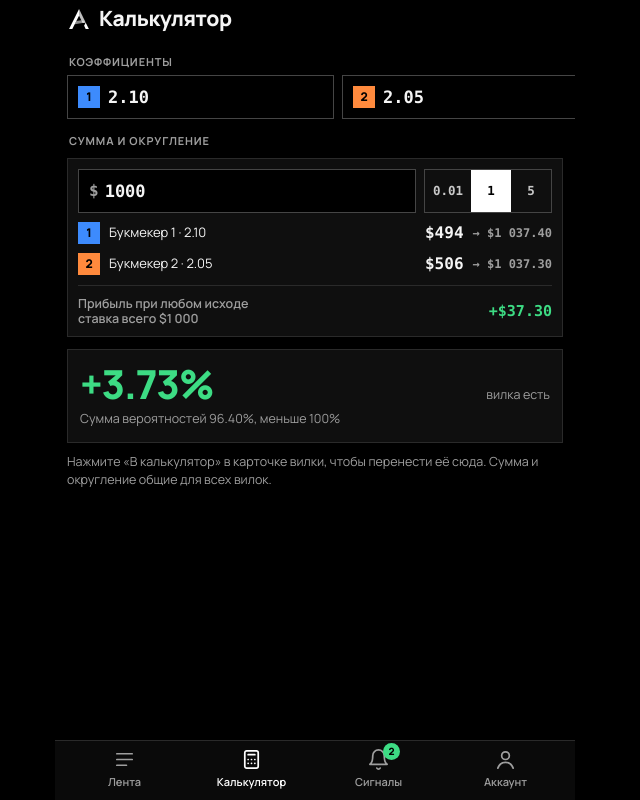
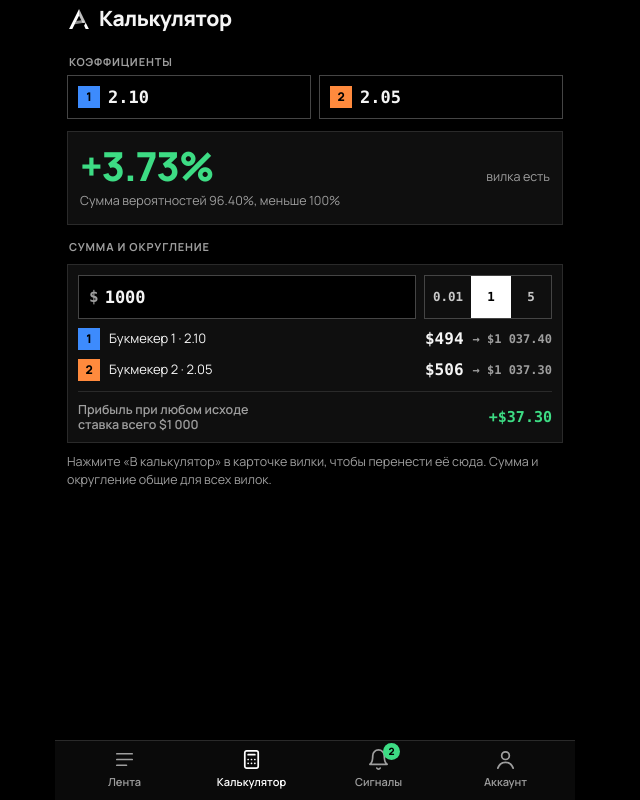
Before and after one commit to nikolya11490/alma-tg-preview, a plain HTML site: page index.html in a window 1280 px wide. Both pictures are taken after a click on the button "Калькулятор". Shown: the whole page, without its empty margins (325-965 px from the left). Drawn offline with Linux system fonts and the light colour scheme.

Commit message:
Мини-приложение · 2026-11-17 13:13

```diff
--- a/index.html
+++ b/index.html
@@ -30,7 +30,7 @@ svg{display:block}
 .hdr .live{display:inline-flex;align-items:center;gap:7px;font:700 11px/1 var(--body);letter-spacing:.06em;color:var(--text2);padding:6px 9px;border:1px solid var(--border-strong);white-space:nowrap}
 .hdr .live:before{content:"";width:6px;height:6px;background:var(--up);border-radius:50%;animation:bl 1.6s infinite}
 @keyframes bl{50%{opacity:.25}}
-.view{position:absolute;left:0;right:0;top:calc(var(--st) + 46px);bottom:calc(var(--tabh) + var(--mbh));overflow-y:auto;-webkit-overflow-scrolling:touch;padding:4px 12px 20px;display:none}
+.view{position:absolute;left:0;right:0;top:calc(var(--st) + 46px);bottom:calc(var(--tabh) + var(--mbh));overflow-y:auto;overflow-x:hidden;-webkit-overflow-scrolling:touch;padding:4px 12px 20px;display:none}
 .view.on{display:block}
 /* вкладки */
 .tabs{position:absolute;left:0;right:0;bottom:0;height:var(--tabh);padding:7px 6px var(--sbm);border-top:1px solid var(--border);background:#0a0a0a;display:grid;grid-template-columns:repeat(4,1fr);z-index:6}
@@ -135,7 +135,7 @@ svg{display:block}
 .tot b{color:var(--up);font:700 15px/1 var(--mono)}
 .tot b.dn{color:var(--down)}
 .lbl{font:700 11px/1 var(--body);letter-spacing:.08em;color:var(--text3);text-transform:uppercase;margin:16px 2px 8px}
-.kin{display:grid;grid-template-columns:1fr 1fr;gap:8px}
+.kin{display:grid;grid-template-columns:minmax(0,1fr) minmax(0,1fr);gap:8px}.kin .fld{min-width:0}.fld input{width:100%}
 .kin .fld span{width:22px;height:22px;display:grid;place-items:center;color:#000;font:800 12px/1 var(--body);margin-right:8px}
 .big{font:800 40px/1 var(--body);letter-spacing:-.03em}
 .calcres{margin-top:12px;background:var(--surface);border:1px solid var(--border);padding:14px 12px}
@@ -496,7 +496,7 @@ function arbClick(e){
   var a=e.target.closest('[data-a]');
   if(a&&a.dataset.a==='oth'){hap('sel');a.parentNode.classList.toggle('cl');return}
   if(a&&a.dataset.a==='cp'){var r=arbSnap;copy(stakeText(r.k,r.b),'Ставки скопированы');return}
-  if(a&&a.dataset.a==='tocalc'){var r2=arbSnap;CK={k:[f2(r2.k[0]),f2(r2.k[1])],b:r2.b.slice()};closeSheet();go('calc');renderCalc();return}
+  if(a&&a.dataset.a==='tocalc'){var r2=arbSnap;CK={k:[f2(r2.k[0]),f2(r2.k[1])],b:r2.b.slice()};save('ck',CK);var vc=$('#v-calc');vc.innerHTML='';closeSheet();go('calc');renderCalc();return}
   var s=e.target.closest('[data-seg] button');if(s){CALC.rnd=+s.dataset.v;save('calc',CALC);hap('sel');rerenderCalcs();return}
 }
 function calcInput(e){var t=e.target;if(t.dataset.in==='sum'){var v=parseFloat(t.value.replace(',','.'));if(v>0&&v<1e7){CALC.sum=v;save('calc',CALC);if(openId||arbSnap)updArb()}}}
@@ -509,7 +509,7 @@ function renderCalc(){
   var r=okk?roi(k):0;
   var head='<div class="lbl" style="margin-top:6px">Коэффициенты</div><div class="kin">'+[0,1].map(function(i){return '<label class="fld"><span style="background:var(--c'+(i+1)+')">'+(i+1)+'</span><input inputmode="decimal" data-k="'+i+'" value="'+esc(CK.k[i])+'"></label>'}).join('')+'</div>';
   var res='<div class="calcres" id="cres">'+resHtml(k,okk,r)+'</div>';
-  if(!v.querySelector('.kin')){v.innerHTML=head+'<div class="lbl">Сумма и округление</div><div id="cblk"></div>'+res+'<p class="hint">Нажмите «В калькулятор» в карточке вилки, чтобы перенести её сюда. Сумма и округление общие для всех вилок.</p>'}
+  if(!v.querySelector('.kin')){v.innerHTML=head+res+'<div class="lbl">Сумма и округление</div><div id="cblk"></div><p class="hint">Нажмите «В калькулятор» в карточке вилки, чтобы перенести её сюда. Сумма и округление общие для всех вилок.</p>'}
   else $('#cres').innerHTML=resHtml(k,okk,r);
   var blk=$('#cblk'),ae=document.activeElement,keep=ae&&ae.dataset&&ae.dataset.in==='sum'&&blk.contains(ae);
   var tmp=okk?calcBlock(k,CK.b,'calc'):'<div class="calc"><div class="row2"><label class="fld"><span>$</span><input inputmode="decimal" data-in="sum" value="'+CALC.sum+'"></label></div></div>';
```
